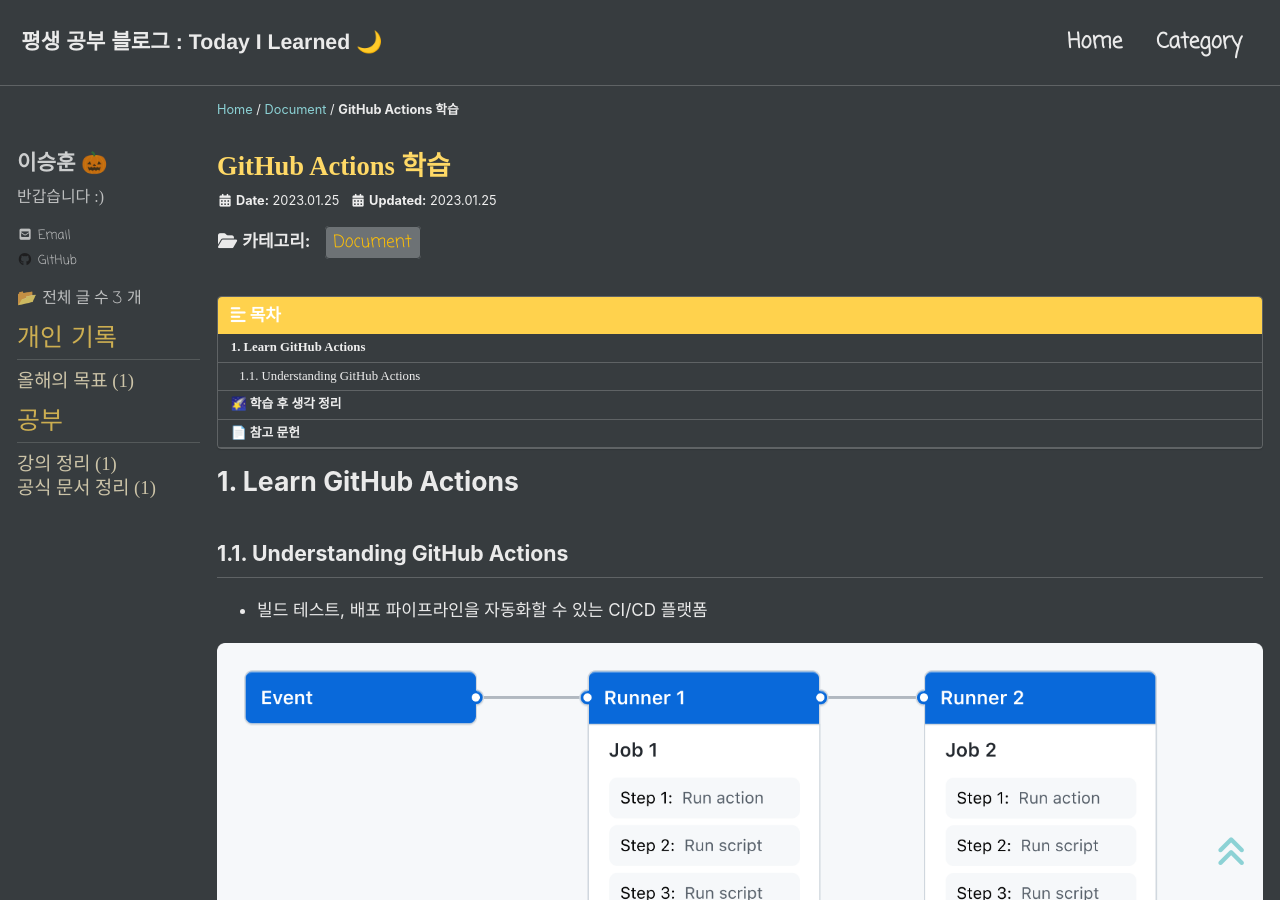
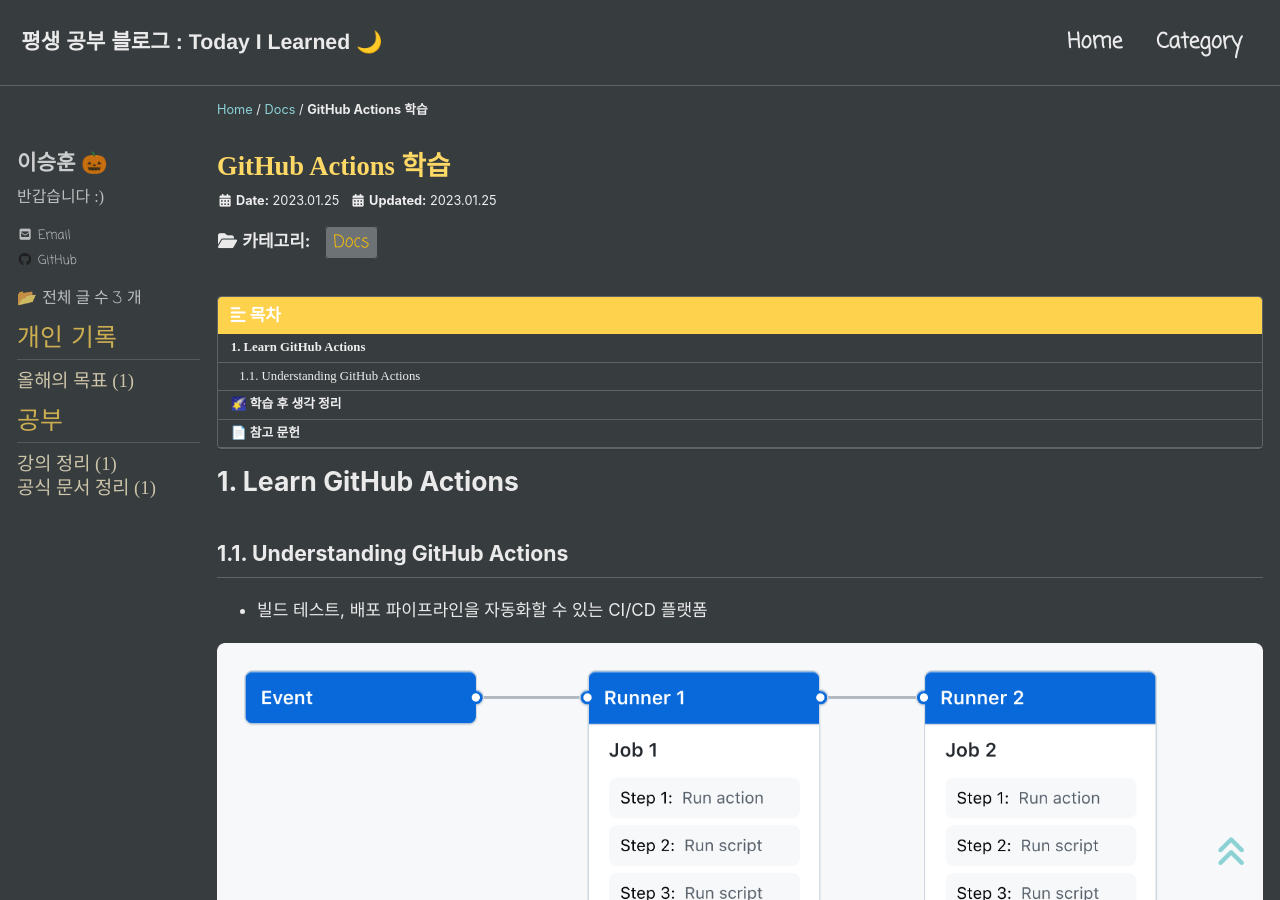
Before and after one commit to ac2dia/ac2dia.github.io, a Jekyll site: the page built from _posts/learn/docs/2023-01-25-document.md, in a window 1280 px wide and 900 px high. Built offline with Jekyll 4.4.1, drawn with Linux system fonts in a browser that asks for light colours; cached includes are drawn as plain includes; nearby versions of some CDN libraries; some web fonts are replaced; comment, search, counter and statistics services are not loaded.

Commit message:
[블로그] 카테고리 이름 변경

```diff
--- a/_includes/nav_list_main
+++ b/_includes/nav_list_main
@@ -23,8 +23,6 @@
                     {% endif %}
                 {% endfor %}
             </ul>
-      </li>
-      <li>
         <span class="nav__sub-title">공부</span>
             <ul>
                 {% for category in site.categories %}
@@ -35,8 +33,8 @@
             </ul>
             <ul>
                 {% for category in site.categories %}
-                    {% if category[0] == "Document" %}
-                        <li><a href="/categories/document" class="">공식 문서 정리 ({{category[1].size}})</a></li>
+                    {% if category[0] == "Docs" %}
+                        <li><a href="/categories/docs" class="">공식 문서 정리 ({{category[1].size}})</a></li>
                     {% endif %}
                 {% endfor %}
             </ul>
--- a/_posts/learn/document/2023-01-25-document.md
+++ b/_posts/learn/docs/2023-01-25-document.md
@@ -2,7 +2,7 @@
 title: 'GitHub Actions 학습'
 
 categories:
-  - Document
+  - Docs
 tags:
   - []
 
@@ -19,7 +19,7 @@ last_modified_at: 2023-01-25
 
 - 빌드 테스트, 배포 파이프라인을 자동화할 수 있는 CI/CD 플랫폼
 
-![The components of GitHub Actions](/assets/images/learn/document/2023-01-25%20GitHub%20Actions.png)
+![The components of GitHub Actions](/assets/images/learn/docs/2023-01-25%20GitHub%20Actions.png)
 
 - Workflows
   - 설정 가능한 자동화된 프로세스
```
Also changed, not shown: _pages/categories/category-docs.md (renamed from _pages/categories/category-document.md, +2 -2 lines), assets/images/learn/docs/2023-01-25 GitHub Actions.png (renamed from assets/images/learn/document/2023-01-25 GitHub Actions.png).
